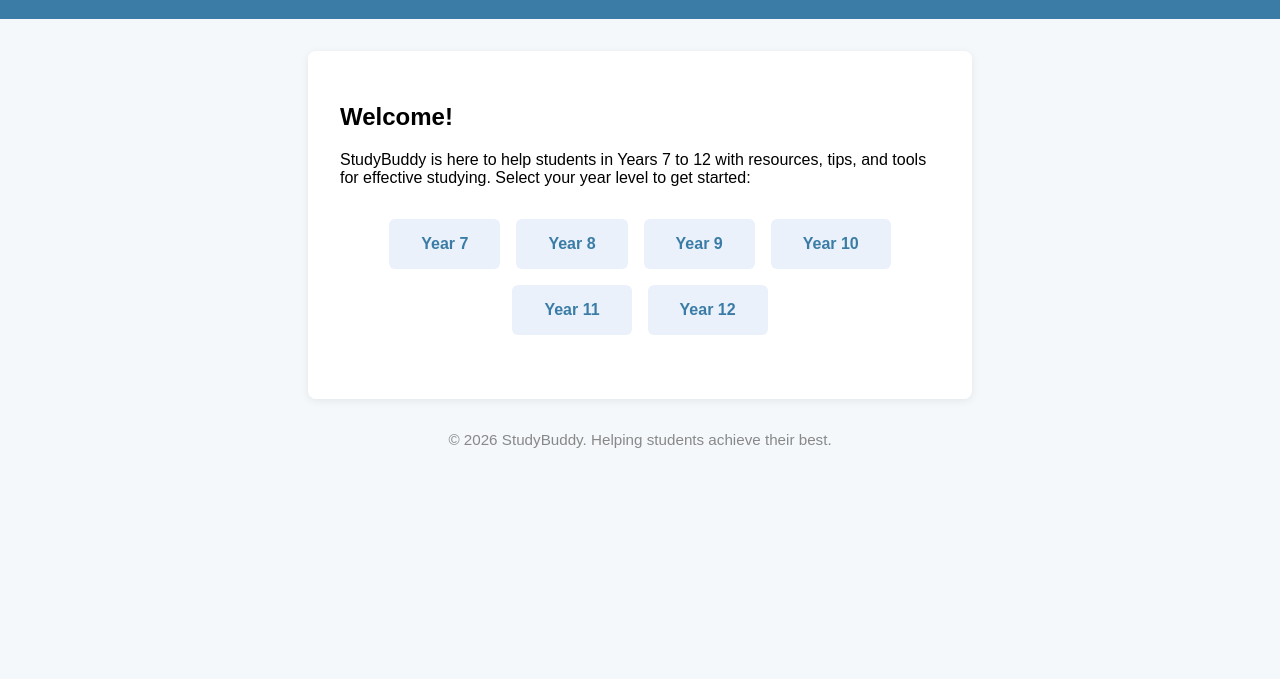
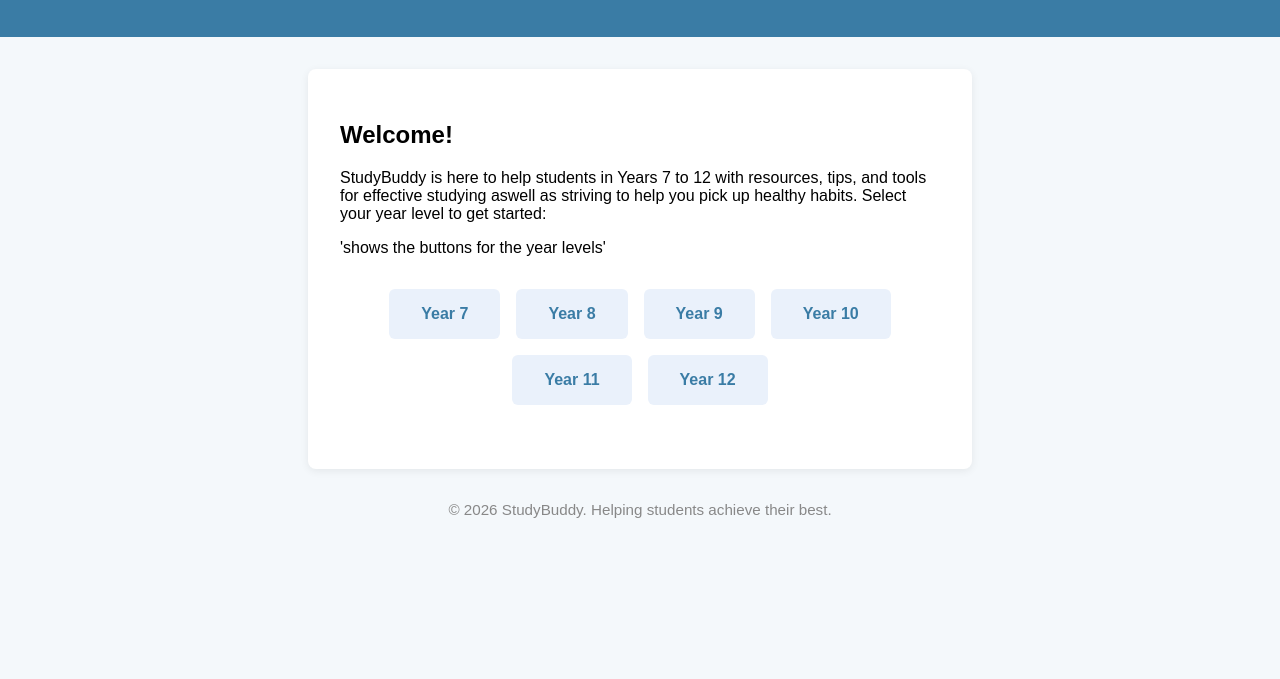
Before and after one commit to lordnahte/Studybuddy_dev, a plain HTML site: page Study.html in a window 1280 px wide. Shown: the part 121-800 px from the top of the page. Drawn offline with Linux system fonts and the light colour scheme.

Commit message:
minor changes

```diff
--- a/Study.html
+++ b/Study.html
@@ -56,6 +56,8 @@
     </style>
 </head>
 <body>
+
+    'the header with the title and tagline'
     <header>
         <h1>StudyBuddy</h1>
         <p>Your companion for Years 7-12 study success</p>
@@ -63,9 +65,10 @@
     <main>
         <h2>Welcome!</h2>
         <p>
-            StudyBuddy is here to help students in Years 7 to 12 with resources, tips, and tools for effective studying.
+            StudyBuddy is here to help students in Years 7 to 12 with resources, tips, and tools for effective studying aswell as striving to help you pick up healthy habits.
             Select your year level to get started:
         </p>
+        'shows the buttons for the year levels'
         <div class="year-links">
             <a class="year-link" href="#">Year 7</a>
             <a class="year-link" href="#">Year 8</a>
```
